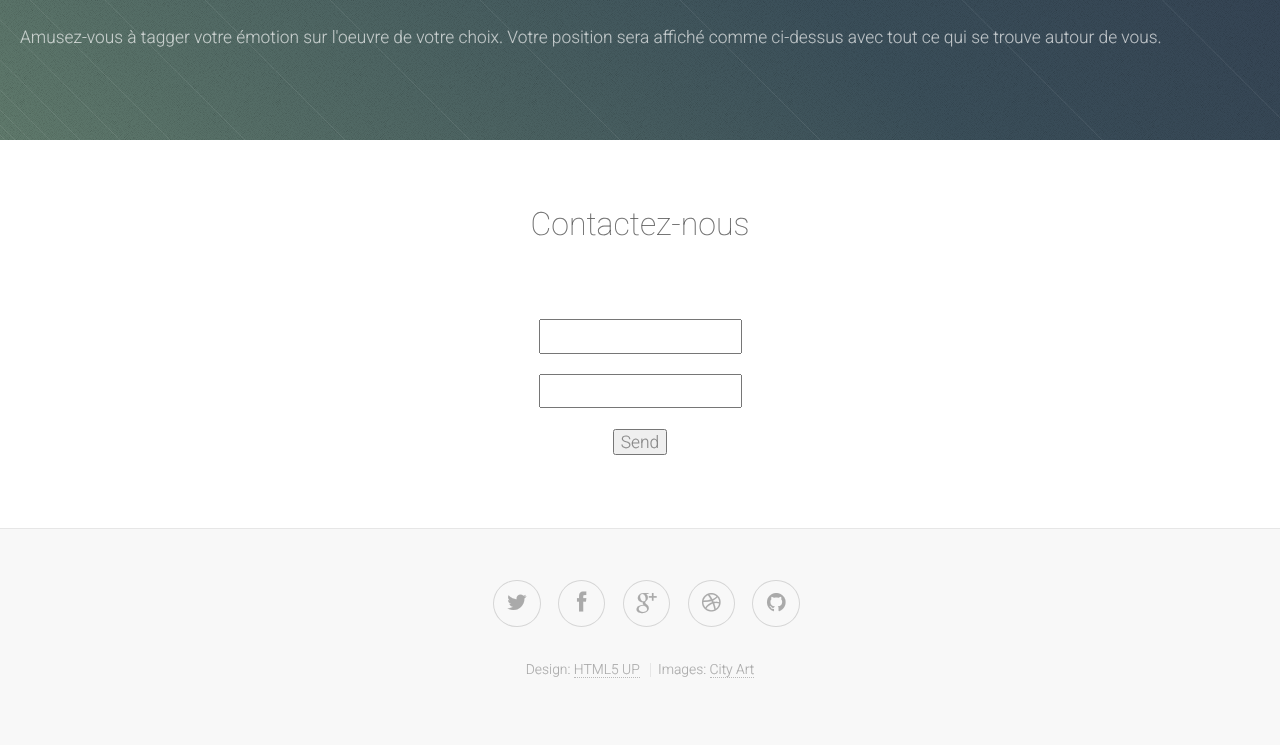
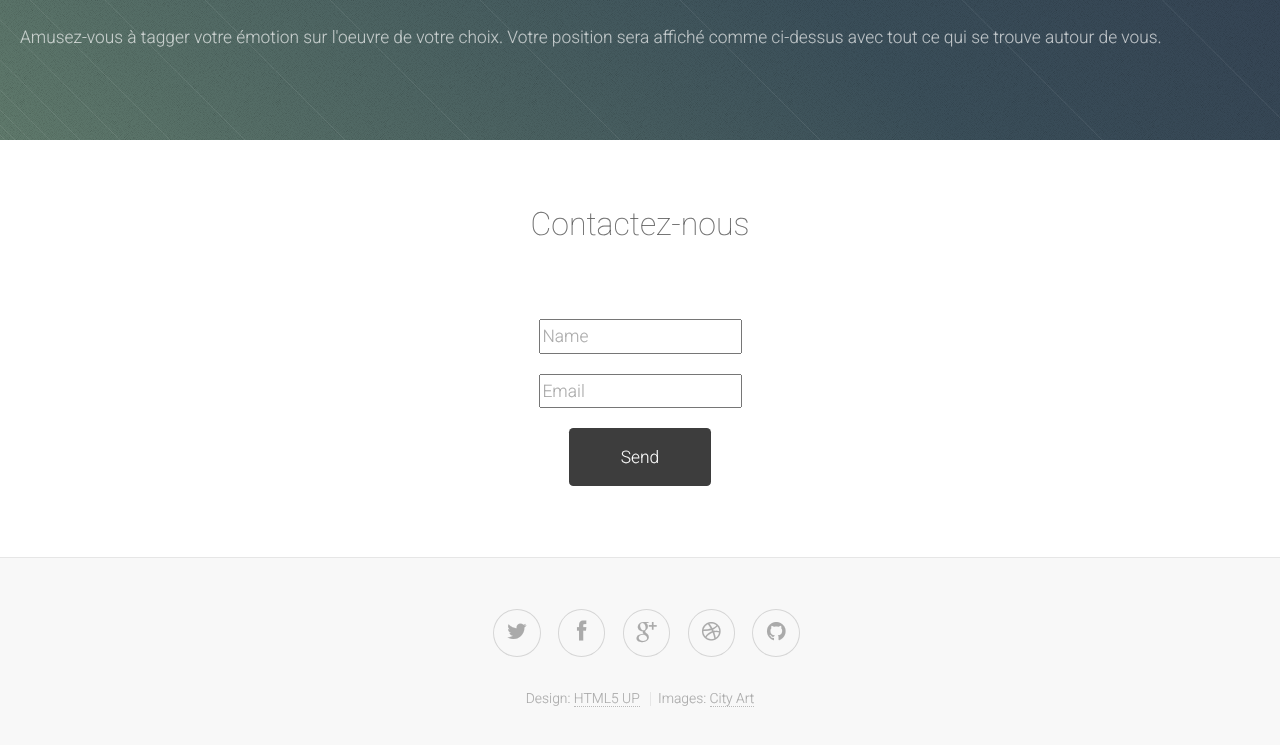
Before and after one commit to matthieusukho/CityArtWeb, a plain HTML site: page index.html in a window 1280 px wide. Shown: the part 2903-3648 px from the top of the page. Drawn offline with Linux system fonts and the light colour scheme.

Commit message:
form place holder

```diff
--- a/index.html
+++ b/index.html
@@ -122,12 +122,12 @@
 					<div class="container small">
 						<form action="https://formspree.io/cityartappdev@gmail.com" method="POST">
 					         <div class="row half">
-   							 <div class="6u"><input type="text" name="name"></div>
-    							 <div class="6u"><input type="email" name="_replyto"></div>
+   							 <div class="6u"><input type="text" placeholder="Name" name="name"></div>
+    							 <div class="6u"><input type="email" placeholder="Email" name="_replyto"></div>
 						 </div>
 						 <div class="row">
 						 <div class="12u">
-    						 <input type="submit" value="Send">
+    						 <input type="button" class="button"  value="Send">
 						 </div>
 						 </div>
 						</form>
```
